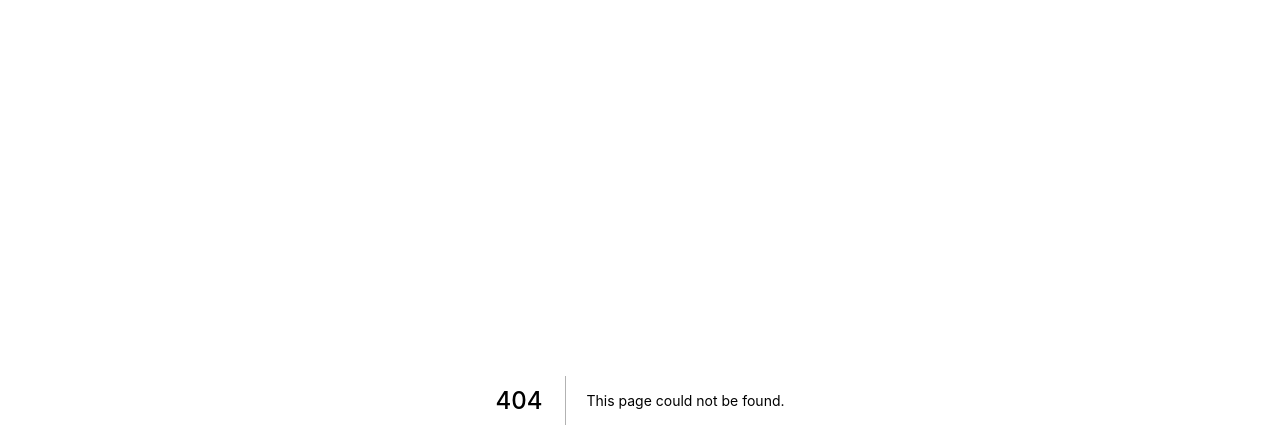
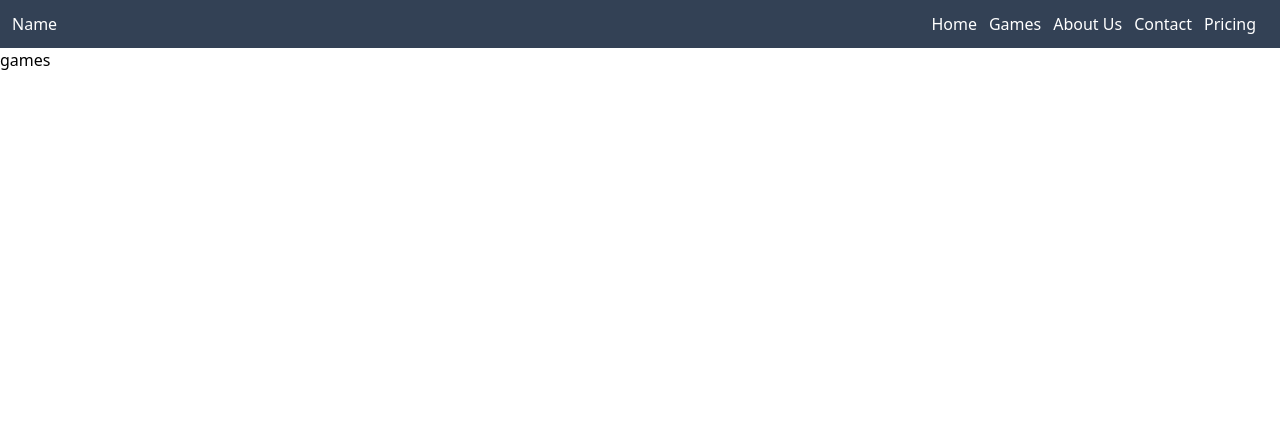
Before and after one commit to 10B-Mesota/antreSite, a Next.js app: page /games in a window 1280 px wide. Before the commit this address had no page. Shown: the top 448 px of the page. Built offline with nearby package versions, Linux system fonts and the light colour scheme.

Commit message:
Basic structure

```diff
--- /dev/null
+++ b/src/components/Navbar.tsx
@@ -0,0 +1,30 @@
+import Link from "next/link";
+import React from "react";
+
+interface NavbarProps {}
+
+export const Navbar: React.FC<NavbarProps> = ({}) => {
+  return (
+    <div className="flex bg-slate-700 p-3 text-white">
+      <div className="">Name</div>
+
+      <div className="ml-auto flex font-medium">
+        <Link href={"/"}>
+          <div className="mr-3 hover:underline">Home</div>
+        </Link>
+        <Link href={"/games"}>
+          <div className="mr-3 hover:underline">Games</div>
+        </Link>
+        <Link href={"/about"}>
+          <div className="mr-3 hover:underline">About Us</div>
+        </Link>
+        <Link href={"/contact"}>
+          <div className="mr-3 hover:underline">Contact</div>
+        </Link>
+        <Link href={"/pricing"}>
+          <div className="mr-3 hover:underline">Pricing</div>
+        </Link>
+      </div>
+    </div>
+  );
+};
--- /dev/null
+++ b/src/pages/about.tsx
@@ -0,0 +1,12 @@
+import { Navbar } from "../components/Navbar";
+
+const About = () => {
+  return (
+    <div className="">
+      <Navbar />
+      <div className="">about</div>
+    </div>
+  );
+};
+
+export default About;
--- /dev/null
+++ b/src/pages/contact.tsx
@@ -0,0 +1,12 @@
+import { Navbar } from "../components/Navbar";
+
+const Contact = () => {
+  return (
+    <div className="">
+      <Navbar />
+      <div className="">contact</div>
+    </div>
+  );
+};
+
+export default Contact;
--- /dev/null
+++ b/src/pages/games.tsx
@@ -0,0 +1,12 @@
+import { Navbar } from "../components/Navbar";
+
+const Games = () => {
+  return (
+    <div className="">
+      <Navbar />
+      <div className="">games</div>
+    </div>
+  );
+};
+
+export default Games;
--- a/src/pages/index.tsx
+++ b/src/pages/index.tsx
@@ -1,6 +1,7 @@
 import type { NextPage } from "next";
 import Head from "next/head";
 import Image from "next/image";
+import { Navbar } from "../components/Navbar";
 
 const Home: NextPage = () => {
   return (
@@ -9,6 +10,8 @@ const Home: NextPage = () => {
         <title>Proiect Antre</title>
         <link rel="icon" href="/favicon.ico" />
       </Head>
+
+      <Navbar />
     </div>
   );
 };
--- /dev/null
+++ b/src/pages/pricing.tsx
@@ -0,0 +1,12 @@
+import { Navbar } from "../components/Navbar";
+
+const Prices = () => {
+  return (
+    <div className="">
+      <Navbar />
+      <div className="">prices</div>
+    </div>
+  );
+};
+
+export default Prices;
```
